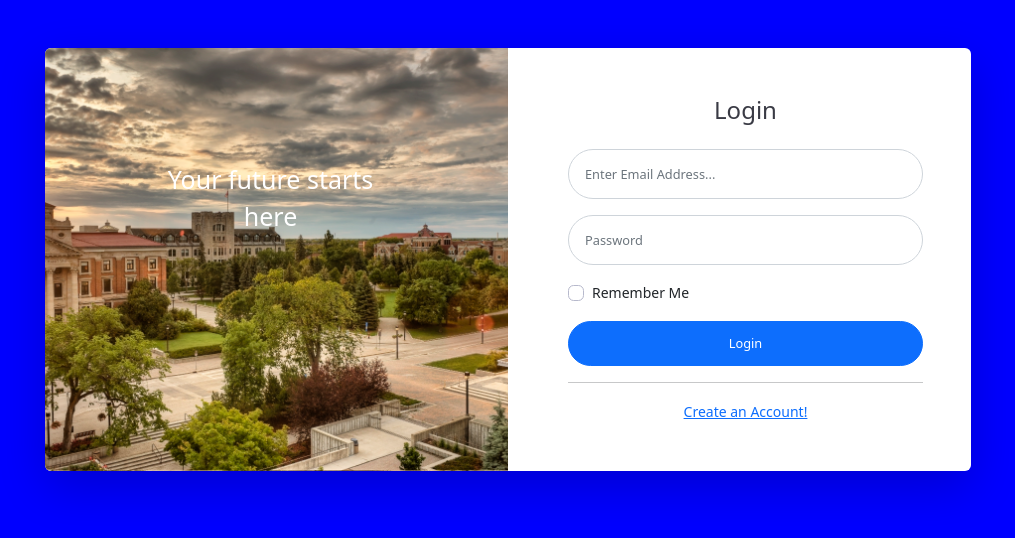
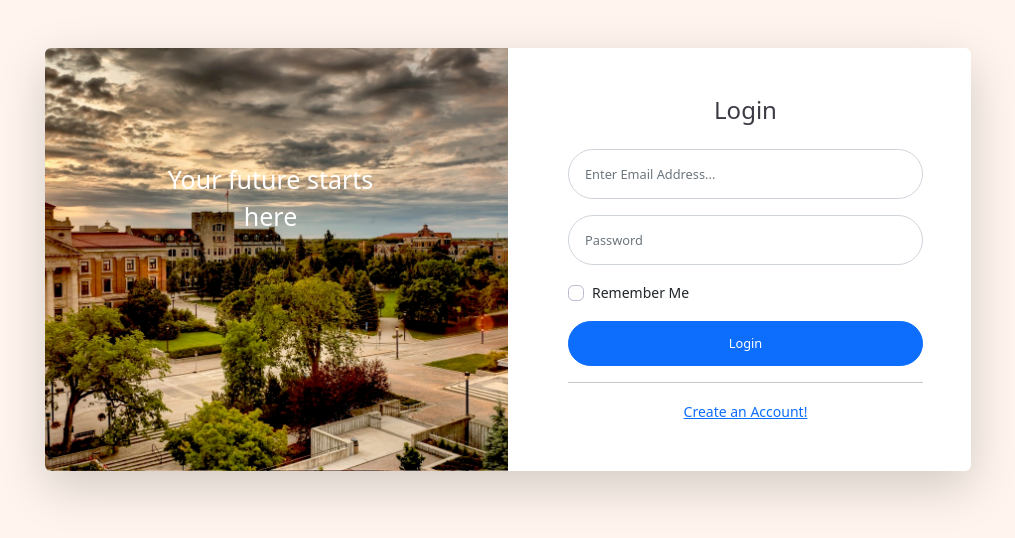
Before and after one commit to sanarkk/EasyCourses_Hackathon, a React (Create React App) app in the folder hackathon/: page /login in a window 1280 px wide. Shown: the top 538 px of the page, without its empty margins (132-1147 px from the left). Built offline with nearby package versions, Linux system fonts and the light colour scheme.

Commit message:
Changed background image

```diff
--- a/hackathon/src/login.css
+++ b/hackathon/src/login.css
@@ -8,6 +8,6 @@
 }
 
 .background {
-    background-color: blue;
+    background-color: seashell;
     height: 100vh;
 }
```
Also changed, not shown: hackathon/imgs/uni.jpeg.
